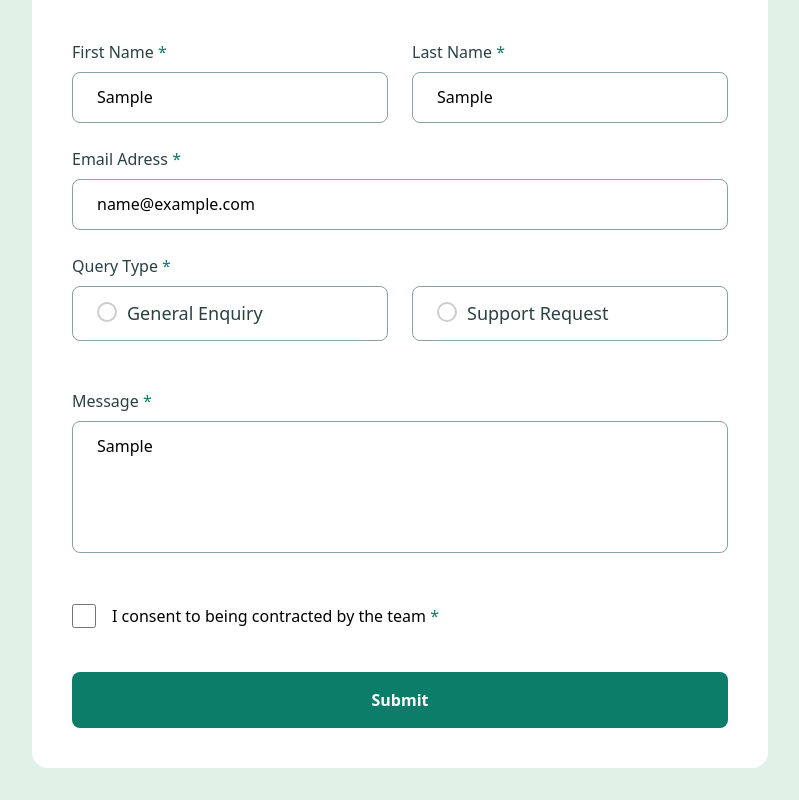
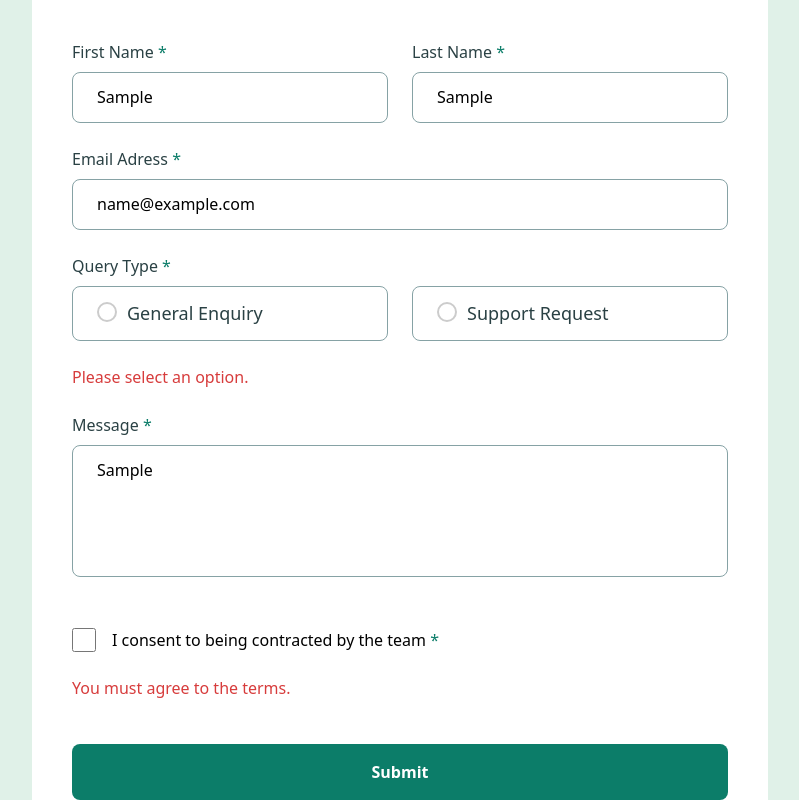
Before and after one commit to Giioz/contact-form-react, a React (Vite) app: page / in a window 1280 px wide. Both pictures are taken after typing "Sample", "Sample", "name@example.com", "Sample" into the empty fields and a click on the button "Submit". Shown: the part 112-912 px from the top of the page, without its empty margins (240-1039 px from the left). Built offline with nearby package versions, Linux system fonts and the light colour scheme.

Commit message:
feat: added validations on form

```diff
--- a/src/component/Form.tsx
+++ b/src/component/Form.tsx
@@ -6,7 +6,7 @@ import { InputEmail } from './Input_Components/InputEmail'
 import { InputFirstname } from './Input_Components/InputFirstname'
 import { InputLastname } from './Input_Components/InputLastname'
 import { InputTextArea } from './Input_Components/InputTextArea'
-import { formType } from '../types/formTypes'
+import { FormErrors, formType } from '../types/formTypes'
 import { InputRadio } from './Input_Components/InputRadio'
 import Validation from './validations/Validation'
 
@@ -20,7 +20,7 @@ export const Form = () => {
         message: '',
         terms: false,
   })
-  const [errors, setErrors] = useState({})
+  const [errors, setErrors] = useState<FormErrors>({})
   const handleInputChange = (e: React.ChangeEvent<HTMLInputElement>) => {
         const { name, value} = e.target
         setFormValues({
@@ -44,8 +44,9 @@ export const Form = () => {
   }
   const handleSubmit = (e: React.FormEvent) => {
         e.preventDefault()
-        setErrors(Validation(formValues))
-        console.log("Form Data", formValues)
+        console.log("Form Data", formValues, "errors", errors)
+        const validationErrors = Validation(formValues)
+        setErrors(validationErrors)
   }
 
 
@@ -55,11 +56,12 @@ export const Form = () => {
         <form className="max-w-full mt-[2rem] flex gap-[1.5rem] flex-col" onSubmit={handleSubmit}>
             {/* first-last name group div */}
             <div className="w-[100%] flex gap-[1.5rem] flex-col md:flex-row">
-                <InputFirstname value={formValues.firstName} onChange={handleInputChange}/>
-                <InputLastname value={formValues.lastName} onChange={handleInputChange}/>
+                <InputFirstname value={formValues.firstName} onChange={handleInputChange} errors={errors}/>
+
+                <InputLastname value={formValues.lastName} onChange={handleInputChange} errors={errors}/>
             </div>
             {/* email */}
-            <InputEmail value={formValues.email} onChange={handleInputChange}/>
+            <InputEmail value={formValues.email} onChange={handleInputChange} errors={errors}/>
             {/* radio group div */}
             <div>
                 <label className="labelText block">Query Type <span className="text-[#0C7D69]">*</span></label>
@@ -67,7 +69,7 @@ export const Form = () => {
                     <InputRadio
                         value={formValues.chooseOption}
                         onChange={handleInputChange}
-
+                        errors={errors}
                         options={[
                             {htmlFor : 'generalEnquiry', values: 'General Enquiry'},
                             {htmlFor : 'supportRequest', values: 'Support Request'}
@@ -75,8 +77,8 @@ export const Form = () => {
                         />
                 </div>
             </div>
-            <InputTextArea value={formValues.message} onChange={handleTextAreaChange}/>
-            <InputCheckbox value={formValues.terms} onChange={handleCheckboxChange}/>
+            <InputTextArea value={formValues.message} onChange={handleTextAreaChange} errors={errors}/>
+            <InputCheckbox value={formValues.terms} onChange={handleCheckboxChange} errors={errors}/>
             <FormButton />
         </form>
     </div>
--- a/src/component/Input_Components/FormButton.tsx
+++ b/src/component/Input_Components/FormButton.tsx
@@ -1,6 +1,6 @@
 export const FormButton = () => {
   return (
-    <div>
+    <div className="mt-[1.3rem]">
         <button className="w-full bg-[#0C7D69] text-white py-[1rem] rounded-[0.5rem] font-bold" type="submit">Submit</button>
     </div>
   )
--- a/src/component/Input_Components/InputCheckbox.tsx
+++ b/src/component/Input_Components/InputCheckbox.tsx
@@ -1,10 +1,15 @@
 import { InputCheckboxProps } from "../../types/formTypes"
 
-export const InputCheckbox: React.FC<InputCheckboxProps> = ({value, onChange}) => {
+export const InputCheckbox: React.FC<InputCheckboxProps> = ({value, onChange, errors}) => {
   return (
-    <div className="flex gap-[1rem] items-center my-[1.3rem]">
-        <input className="w-[1.5rem] h-[1.5rem] " type="checkbox" name="terms" checked={value} onChange={onChange} />
-        <label htmlFor="">I consent to being contracted by the team <span className="text-[#0C7D69]">*</span></label>
-    </div>
+    <>
+      <div className="flex gap-[1rem] items-center mt-[1.3rem]">
+          <input className="w-[1.5rem] h-[1.5rem] " type="checkbox" name="terms" checked={value} onChange={onChange} />
+          <label htmlFor="">I consent to being contracted by the team <span className="text-[#0C7D69]">*</span></label>
+
+      </div>
+      {errors.checkbox && <span className="text-[#D73C3C]">{errors.checkbox}</span>}
+    </>
+
   )
 }
--- a/src/component/Input_Components/InputEmail.tsx
+++ b/src/component/Input_Components/InputEmail.tsx
@@ -1,10 +1,12 @@
 import { InputText } from "../../types/formTypes"
 
-export const InputEmail: React.FC<InputText> = ({value, onChange}) => {
+export const InputEmail: React.FC<InputText> = ({value, onChange, errors}) => {
   return (
     <div>
         <label className="labelText block" htmlFor="email">Email Adress <span className="text-[#0C7D69]">*</span></label>
         <input className="inputSize" type="email" name="email" value={value} onChange={onChange}/>
+        {errors.email && <span className="text-[#D73C3C]">{errors.email}</span>}
+
     </div>
   )
 }
--- a/src/component/Input_Components/InputFirstname.tsx
+++ b/src/component/Input_Components/InputFirstname.tsx
@@ -1,11 +1,13 @@
 import { InputText } from "../../types/formTypes"
 
 
-export const InputFirstname: React.FC<InputText>= ({value, onChange}) => {
+export const InputFirstname: React.FC<InputText>= ({value, onChange, errors}) => {
   return (
     <div className="md:w-[20rem]">
         <label className="labelText block" htmlFor="firstName">First Name <span className="text-[#0C7D69]">*</span></label>
         <input className="inputSize md:w-full" type="text" name="firstName" value={value} onChange={onChange} />
+        {errors.firstName && <span className="text-[#D73C3C]">{errors.firstName}</span>}
+
     </div>
   )
 }
--- a/src/component/Input_Components/InputLastname.tsx
+++ b/src/component/Input_Components/InputLastname.tsx
@@ -1,10 +1,12 @@
 import { InputText } from "../../types/formTypes"
 
-export const InputLastname: React.FC<InputText> = ({value, onChange}) => {
+export const InputLastname: React.FC<InputText> = ({value, onChange, errors}) => {
   return (
     <div className="md:w-[20rem]">
         <label className="labelText block" htmlFor="lastName">Last Name <span className="text-[#0C7D69]">*</span></label>
         <input className="inputSize w-full" type="text" name="lastName" value={value} onChange={onChange}/>
+        {errors.lastName && <span className="text-[#D73C3C]">{errors.lastName}</span>}
+
     </div>
   )
 }
--- a/src/component/Input_Components/InputRadio.tsx
+++ b/src/component/Input_Components/InputRadio.tsx
@@ -1,14 +1,20 @@
 import { InputRadioProps } from "../../types/formTypes"
 
-export const InputRadio:React.FC<InputRadioProps> = ({value, options, onChange}) => {
+export const InputRadio:React.FC<InputRadioProps> = ({value, options, onChange,errors}) => {
   return (
+    <>
       <div className="md:max-w-[41rem] md:flex md:gap-[1.5rem]">
           {options.map((option) => (
               <label className="radioLabel w-full flex align-center" htmlFor={option.htmlFor} key={option.values}>
                   <input className='mt-[2px]' type="radio" id={option.htmlFor} name='chooseOption' value={option.values} onChange={onChange} checked={value === option.values}/>
                   {option.values}
               </label>
+
           ))}
+
       </div>
+      {errors.radioOption && <span className="text-[#D73C3C]">{errors.radioOption}</span>}
+    </>
+
   )
 }
--- a/src/component/Input_Components/InputTextArea.tsx
+++ b/src/component/Input_Components/InputTextArea.tsx
@@ -1,10 +1,12 @@
 import { InputTextAreaProps } from "../../types/formTypes"
 
-export const InputTextArea: React.FC<InputTextAreaProps> = ({value, onChange}) => {
+export const InputTextArea: React.FC<InputTextAreaProps> = ({value, onChange, errors}) => {
   return (
     <div>
         <label className="labelText block">Message <span className="text-[#0C7D69]">*</span></label>
         <textarea className='inputSize min-h-[15rem] resize-none md:min-h-[8.25rem]' value={value} onChange={onChange} name="message"></textarea>
+        {errors.message && <span className="text-[#D73C3C]">{errors.message}</span>}
+
     </div>
   )
 }
--- a/src/component/validations/Validation.ts
+++ b/src/component/validations/Validation.ts
@@ -1,11 +1,29 @@
-import { InputText } from "../../types/formTypes";
+import { formType } from "../../types/formTypes";
 
-export default function Validation(values:InputText){
-    const errors = {}
+export default function Validation(values:formType){
+    const errors: { [key: string]: string } = {};
 
-    const email_validation = /^[^\s@]+@[^\s@]+\.[^\s@]+$/;
+    const email_validation = /^[^\s@]+@[^\s@]+\.[^\s@]{2,6}$/;
 
-    if(values.name == '') {
-        errors = "Please Fill Information"
-    }
+  if (values.firstName.trim() === '') {
+    errors.firstName = "First name is required.";
+  }
+  if (values.lastName.trim() === '') {
+    errors.lastName = "Last name is required.";
+  }
+  if (!email_validation.test(values.email)) {
+    errors.email = "Please enter a valid email address.";
+  }
+  if (!values.chooseOption) {
+    errors.radioOption = "Please select an option.";
+  }
+  if (values.message.trim() === '') {
+    errors.message = "Message is required.";
+  }
+  if (!values.terms) {
+    errors.checkbox = "You must agree to the terms.";
+  }
+
+
+    return errors
 }
```
Also changed, not shown: src/types/formTypes.ts (+12 -0 lines). Lines whose indentation alone changed are shown as unchanged.
